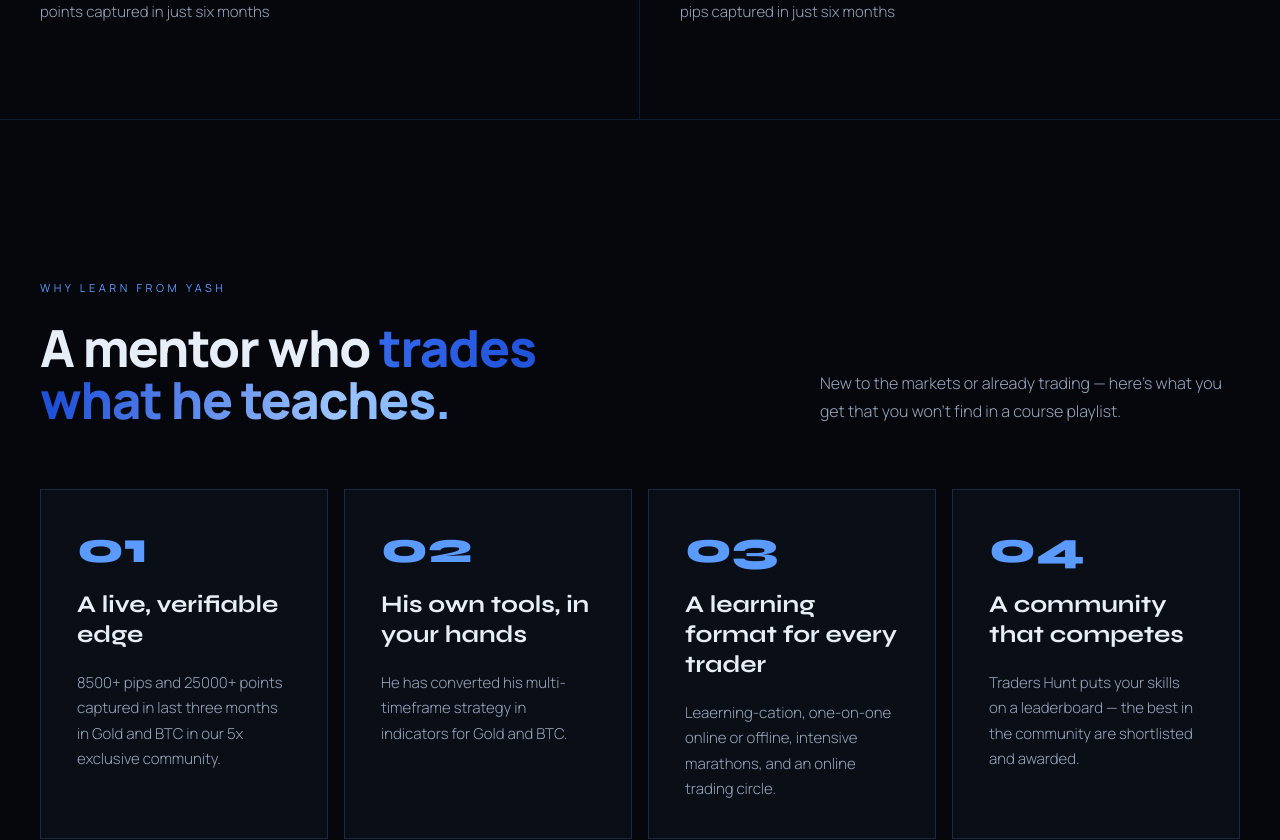
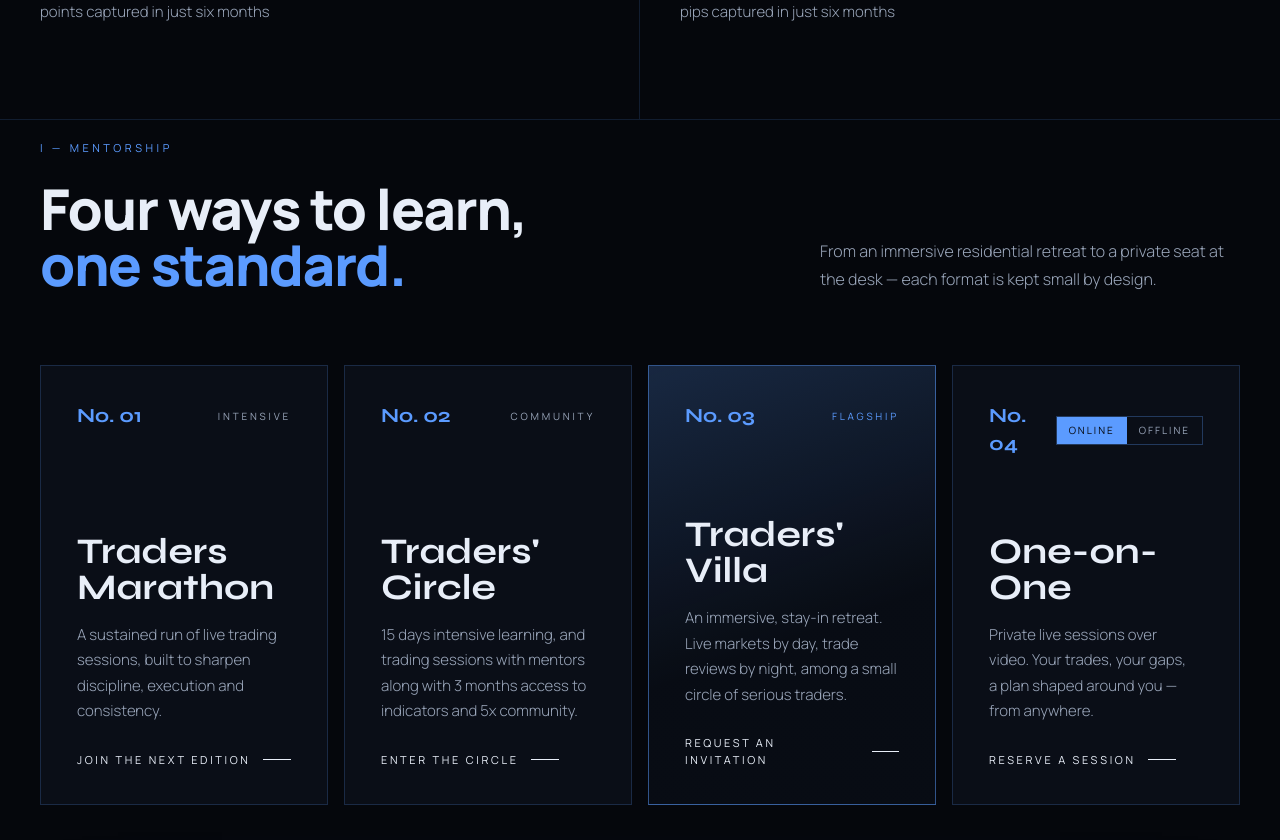
Before and after one commit to vipinpal70/Yash-Gupta, a Next.js app: page / in a window 1280 px wide. Shown: the part 1200-2040 px from the top of the page. Built offline with nearby package versions, Linux system fonts and the light colour scheme.

Commit message:
fix: new changes

```diff
--- a/src/app/page.tsx
+++ b/src/app/page.tsx
@@ -30,7 +30,7 @@ export default function Home() {
 			<Hero />
 			<Marquee />
 			<BigStats />
-			<WhyYash />
+			{/* <WhyYash /> */}
 			<Mentorship />
 			<FiveXTraders />
 			<Tools />
--- a/src/components/mentorship/Mentorship.tsx
+++ b/src/components/mentorship/Mentorship.tsx
@@ -8,7 +8,7 @@ export function Mentorship() {
 	return (
 		<section
 			id="mentorship"
-			className="flex flex-col gap-18 px-5 py-22 sm:px-10 sm:py-28 lg:py-40"
+			className="flex flex-col gap-18 px-5 py-22 sm:px-10 sm:py-28 lg:pt-5"
 		>
 			<Reveal
 				y={40}
--- a/src/data/yash-gupta-landing.ts
+++ b/src/data/yash-gupta-landing.ts
@@ -52,14 +52,14 @@ export const tickerItems = [
 export const bigStats = [
   {
     label: "BTC MTF Indicator",
-    value: 55000,
-    display: "55,000",
+    value: 55734,
+    display: "55,734",
     caption: "points captured in just six months",
   },
   {
     label: "Gold MTF Indicator",
-    value: 20000,
-    display: "20,000",
+    value: 20240,
+    display: "20,240",
     caption: "pips captured in just six months",
   },
 ];
```
